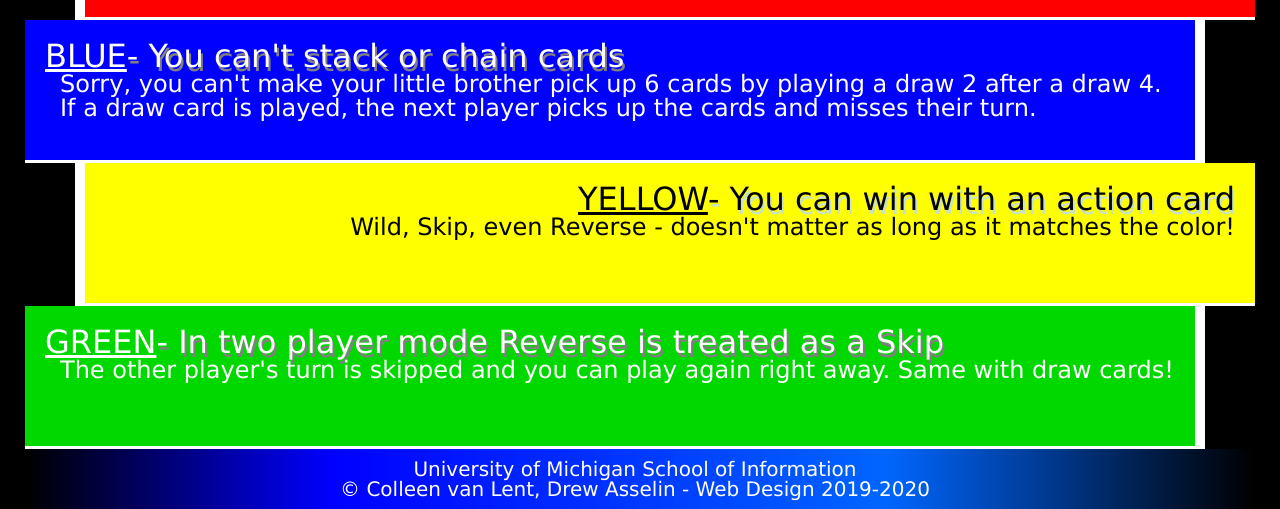
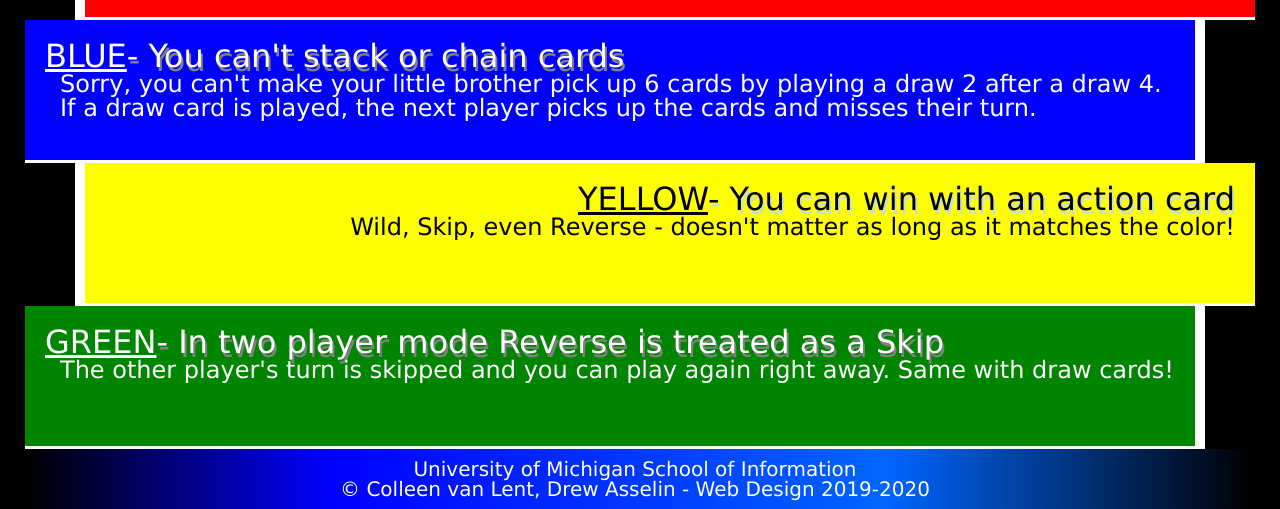
Before and after one commit to snsarnow/homework2-2022, a plain HTML site: page index.html in a window 1280 px wide. Shown: the part 716-1225 px from the top of the page. Drawn offline with Linux system fonts and the light colour scheme.

Commit message:
Add files via upload

```diff
--- a/css/style.css
+++ b/css/style.css
@@ -76,7 +76,7 @@ div{
 }
 
 .green{
-    background: #00D800;
+    background: #008500;
     text-align: left;
     margin-right: 50px;
     border-width: 0px 10px 3px 0px;
```
